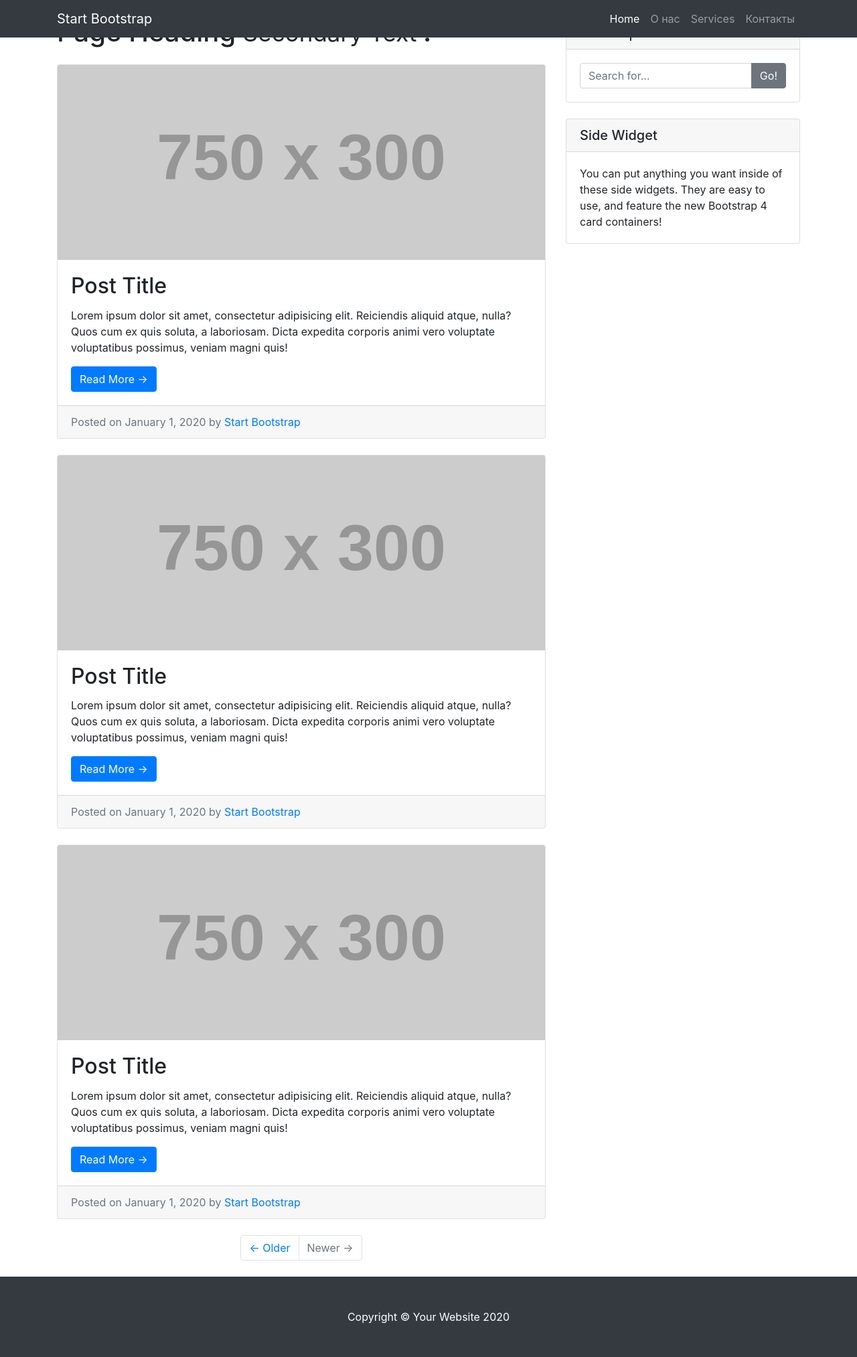
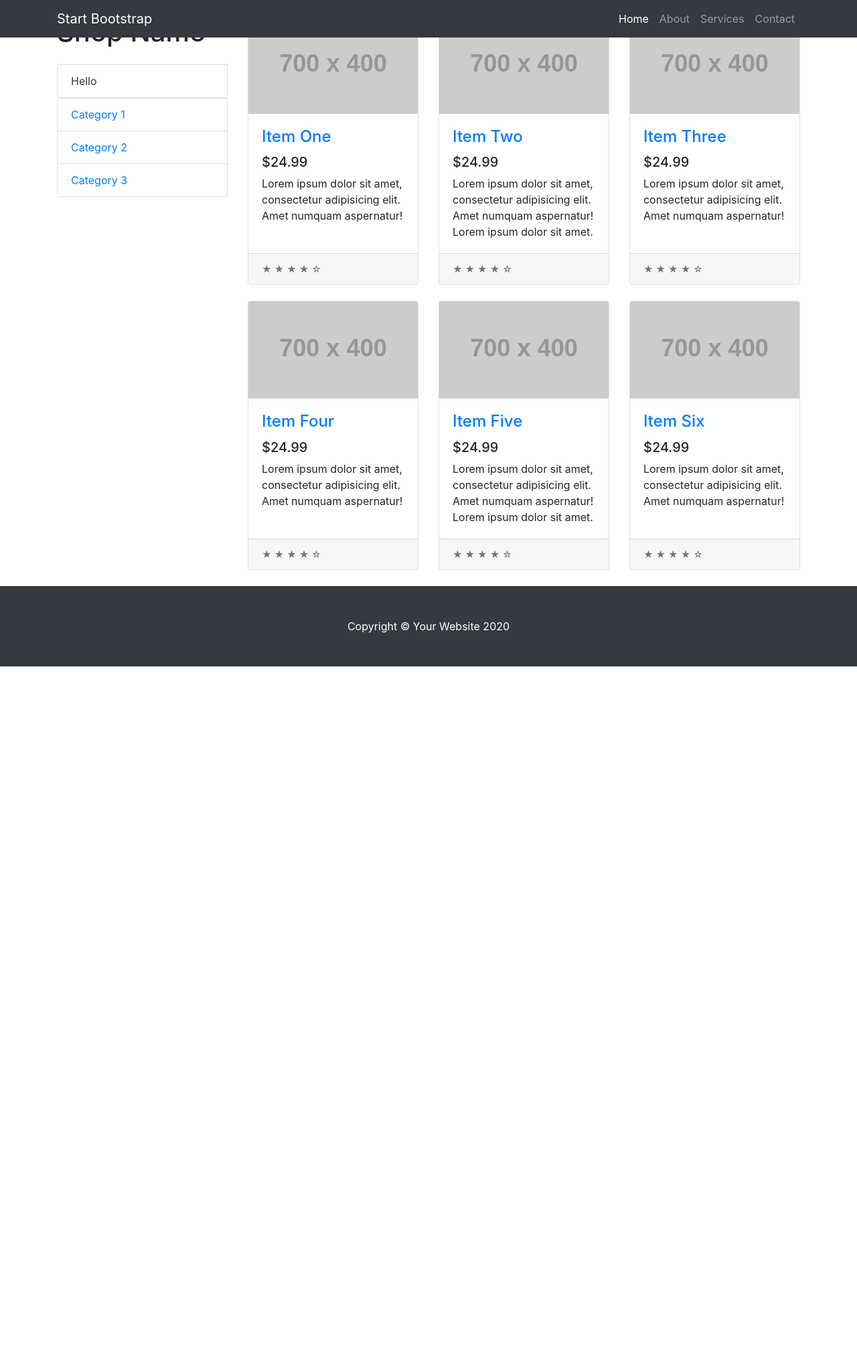
Before and after one commit to Valk-99/my_1, a Django app: page / in a window 1280 px wide. Shown: the whole page at 67% size. After the commit the page ends 995 px from the top, so only its background shows below. Run offline with Django 3.2, Linux system fonts and the light colour scheme; grey boxes labelled with a size stand in for pictures from a placeholder-image service; some libraries are stand-ins or nearby versions.

Commit message:
some changes

```diff
--- a/mkdev/main/templates/base.html
+++ b/mkdev/main/templates/base.html
@@ -8,15 +8,16 @@
   <meta name="description" content="">
   <meta name="author" content="">
 
-  <title>Blog Home - {% block title %}{% endblock %}</title>
+  <title>Ecommerce - {% block title %}{% endblock %}</title>
 
   <!-- Bootstrap core CSS -->
   <link href="{% static 'vendor/bootstrap/css/bootstrap.min.css' %}" rel="stylesheet">
 
   <!-- Custom styles for this template -->
-  <link href="{% static 'css/blog-home.css' %}" rel="stylesheet">
+  <link href="{% static 'css/shop-homepage.css' %}" rel="stylesheet">
 
 </head>
+
 
 <body>
 
@@ -35,14 +36,15 @@
             </a>
           </li>
           <li class="nav-item">
-            <a class="nav-link" href="/pages/about/">О нас</a>
+            <a class="nav-link" href="/pages/about">About</a>
           </li>
           <li class="nav-item">
             <a class="nav-link" href="#">Services</a>
           </li>
           <li class="nav-item">
-            <a class="nav-link" href="/pages/contacts/">Контакты</a>
+            <a class="nav-link" href="/pages/contacts">Contact</a>
           </li>
+
         </ul>
       </div>
     </div>
@@ -50,10 +52,23 @@
 
   <!-- Page Content -->
   <div class="container">
+
     <div class="row">
-    {% block content %}{% endblock %}
-      <!-- Blog Entries Column -->
+
+{% include 'tags_include/search_widget.html' %}
+      <!-- /.col-lg-3 -->
+
+      <div class="col-lg-9">
+
+         {% block content %}{% endblock %}
+
+        <!-- /.row -->
+
+      </div>
+      <!-- /.col-lg-9 -->
+
     </div>
+    <!-- /.row -->
 
   </div>
   <!-- /.container -->
--- a/mkdev/main/templates/main/index.html
+++ b/mkdev/main/templates/main/index.html
@@ -1,122 +1,109 @@
 {% extends 'base.html' %}
 
-{% block title %}Главная страница{% endblock %}
+{%  block title %}Главная страница{% endblock %}
 
 
 {% block content %}
+{% if turn_on_block == True %}
+        <div class="row mt-4">
 
-      <div class="col-md-8">
-
-        <h1 class="my-4">Page Heading
-          <small>Secondary Text <b>{{ user.username }}!</b></small>
-        </h1>
-
-        <!-- Blog Post -->
-        <div class="card mb-4">
-          <img class="card-img-top" src="http://placehold.it/750x300" alt="Card image cap">
+          <div class="col-lg-4 col-md-6 mb-4">
+            <div class="card h-100">
+              <a href="#"><img class="card-img-top" src="http://placehold.it/700x400" alt=""></a>
               <div class="card-body">
-            <h2 class="card-title">Post Title</h2>
-            <p class="card-text">Lorem ipsum dolor sit amet, consectetur adipisicing elit. Reiciendis aliquid atque, nulla? Quos cum ex quis soluta, a laboriosam. Dicta expedita corporis animi vero voluptate voluptatibus possimus, veniam magni quis!</p>
-            <a href="#" class="btn btn-primary">Read More &rarr;</a>
+                <h4 class="card-title">
+                  <a href="#">Item One</a>
+                </h4>
+                <h5>$24.99</h5>
+                <p class="card-text">Lorem ipsum dolor sit amet, consectetur adipisicing elit. Amet numquam aspernatur!</p>
               </div>
-          <div class="card-footer text-muted">
-            Posted on January 1, 2020 by
-            <a href="#">Start Bootstrap</a>
+              <div class="card-footer">
+                <small class="text-muted">&#9733; &#9733; &#9733; &#9733; &#9734;</small>
+              </div>
             </div>
           </div>
 
-        <!-- Blog Post -->
-        <div class="card mb-4">
-          <img class="card-img-top" src="http://placehold.it/750x300" alt="Card image cap">
+          <div class="col-lg-4 col-md-6 mb-4">
+            <div class="card h-100">
+              <a href="#"><img class="card-img-top" src="http://placehold.it/700x400" alt=""></a>
               <div class="card-body">
-            <h2 class="card-title">Post Title</h2>
-            <p class="card-text">Lorem ipsum dolor sit amet, consectetur adipisicing elit. Reiciendis aliquid atque, nulla? Quos cum ex quis soluta, a laboriosam. Dicta expedita corporis animi vero voluptate voluptatibus possimus, veniam magni quis!</p>
-            <a href="#" class="btn btn-primary">Read More &rarr;</a>
+                <h4 class="card-title">
+                  <a href="#">Item Two</a>
+                </h4>
+                <h5>$24.99</h5>
+                <p class="card-text">Lorem ipsum dolor sit amet, consectetur adipisicing elit. Amet numquam aspernatur! Lorem ipsum dolor sit amet.</p>
               </div>
-          <div class="card-footer text-muted">
-            Posted on January 1, 2020 by
-            <a href="#">Start Bootstrap</a>
+              <div class="card-footer">
+                <small class="text-muted">&#9733; &#9733; &#9733; &#9733; &#9734;</small>
+              </div>
             </div>
           </div>
 
-        <!-- Blog Post -->
-        <div class="card mb-4">
-          <img class="card-img-top" src="http://placehold.it/750x300" alt="Card image cap">
+          <div class="col-lg-4 col-md-6 mb-4">
+            <div class="card h-100">
+              <a href="#"><img class="card-img-top" src="http://placehold.it/700x400" alt=""></a>
               <div class="card-body">
-            <h2 class="card-title">Post Title</h2>
-            <p class="card-text">Lorem ipsum dolor sit amet, consectetur adipisicing elit. Reiciendis aliquid atque, nulla? Quos cum ex quis soluta, a laboriosam. Dicta expedita corporis animi vero voluptate voluptatibus possimus, veniam magni quis!</p>
-            <a href="#" class="btn btn-primary">Read More &rarr;</a>
+                <h4 class="card-title">
+                  <a href="#">Item Three</a>
+                </h4>
+                <h5>$24.99</h5>
+                <p class="card-text">Lorem ipsum dolor sit amet, consectetur adipisicing elit. Amet numquam aspernatur!</p>
               </div>
-          <div class="card-footer text-muted">
-            Posted on January 1, 2020 by
-            <a href="#">Start Bootstrap</a>
+              <div class="card-footer">
+                <small class="text-muted">&#9733; &#9733; &#9733; &#9733; &#9734;</small>
+              </div>
             </div>
           </div>
 
-        <!-- Pagination -->
-        <ul class="pagination justify-content-center mb-4">
-          <li class="page-item">
-            <a class="page-link" href="#">&larr; Older</a>
-          </li>
-          <li class="page-item disabled">
-            <a class="page-link" href="#">Newer &rarr;</a>
-          </li>
-        </ul>
-
+          <div class="col-lg-4 col-md-6 mb-4">
+            <div class="card h-100">
+              <a href="#"><img class="card-img-top" src="http://placehold.it/700x400" alt=""></a>
+              <div class="card-body">
+                <h4 class="card-title">
+                  <a href="#">Item Four</a>
+                </h4>
+                <h5>$24.99</h5>
+                <p class="card-text">Lorem ipsum dolor sit amet, consectetur adipisicing elit. Amet numquam aspernatur!</p>
               </div>
-
-      <!-- Sidebar Widgets Column -->
-      <div class="col-md-4">
-
-
-{% include 'tags_include/search_widget.html' %}
-
-        <!-- Categories Widget -->
-        {% if turn_on_block == True %}
-        <div class="card my-4">
-          <h5 class="card-header">Categories</h5>
-          <div class="card-body">
-            <div class="row">
-              <div class="col-lg-6">
-                <ul class="list-unstyled mb-0">
-                  <li>
-                    <a href="#">Web Design</a>
-                  </li>
-                  <li>
-                    <a href="#">HTML</a>
-                  </li>
-                  <li>
-                    <a href="#">Freebies</a>
-                  </li>
-                </ul>
-              </div>
-              <div class="col-lg-6">
-                <ul class="list-unstyled mb-0">
-                  <li>
-                    <a href="#">JavaScript</a>
-                  </li>
-                  <li>
-                    <a href="#">CSS</a>
-                  </li>
-                  <li>
-                    <a href="#">Tutorials</a>
-                  </li>
-                </ul>
+              <div class="card-footer">
+                <small class="text-muted">&#9733; &#9733; &#9733; &#9733; &#9734;</small>
               </div>
             </div>
           </div>
+
+          <div class="col-lg-4 col-md-6 mb-4">
+            <div class="card h-100">
+              <a href="#"><img class="card-img-top" src="http://placehold.it/700x400" alt=""></a>
+              <div class="card-body">
+                <h4 class="card-title">
+                  <a href="#">Item Five</a>
+                </h4>
+                <h5>$24.99</h5>
+                <p class="card-text">Lorem ipsum dolor sit amet, consectetur adipisicing elit. Amet numquam aspernatur! Lorem ipsum dolor sit amet.</p>
               </div>
-        {% endif %}
+              <div class="card-footer">
+                <small class="text-muted">&#9733; &#9733; &#9733; &#9733; &#9734;</small>
+              </div>
+            </div>
+          </div>
 
-
-        <!-- Side Widget -->
-        <div class="card my-4">
-          <h5 class="card-header">Side Widget</h5>
+          <div class="col-lg-4 col-md-6 mb-4">
+            <div class="card h-100">
+              <a href="#"><img class="card-img-top" src="http://placehold.it/700x400" alt=""></a>
               <div class="card-body">
-            You can put anything you want inside of these side widgets. They are easy to use, and feature the new Bootstrap 4 card containers!
+                <h4 class="card-title">
+                  <a href="#">Item Six</a>
+                </h4>
+                <h5>$24.99</h5>
+                <p class="card-text">Lorem ipsum dolor sit amet, consectetur adipisicing elit. Amet numquam aspernatur!</p>
+              </div>
+              <div class="card-footer">
+                <small class="text-muted">&#9733; &#9733; &#9733; &#9733; &#9734;</small>
+              </div>
             </div>
           </div>
 
         </div>
+{% endif %}
 
 {% endblock %}
--- a/mkdev/main/templates/tags_include/search_widget.html
+++ b/mkdev/main/templates/tags_include/search_widget.html
@@ -1,12 +1,11 @@
-        <!-- Search Widget -->
-        <div class="card my-4">
-          <h5 class="card-header">Search | Hello  <b>{{ user.username }}</b></h5>
-          <div class="card-body">
-            <div class="input-group">
-              <input type="text" class="form-control" placeholder="Search for...">
-              <span class="input-group-append">
-                <button class="btn btn-secondary" type="button">Go!</button>
-              </span>
-            </div>
-          </div>
+      <div class="col-lg-3">
+
+        <h1 class="my-4">Shop Name</h1>
+        <a href="#" class="list-group-item text-dark">Hello {{ user.username }}</a>
+        <div class="list-group">
+          <a href="#" class="list-group-item">Category 1</a>
+          <a href="#" class="list-group-item">Category 2</a>
+          <a href="#" class="list-group-item">Category 3</a>
         </div>
+
+      </div>
--- a/mkdev/main/views.py
+++ b/mkdev/main/views.py
@@ -2,5 +2,5 @@
 
 
 def index(request):
-    turn_on_block = False
+    turn_on_block = True
     return render(request, 'main/index.html', {'turn_on_block': turn_on_block})
```
Lines whose indentation alone changed are shown as unchanged.
